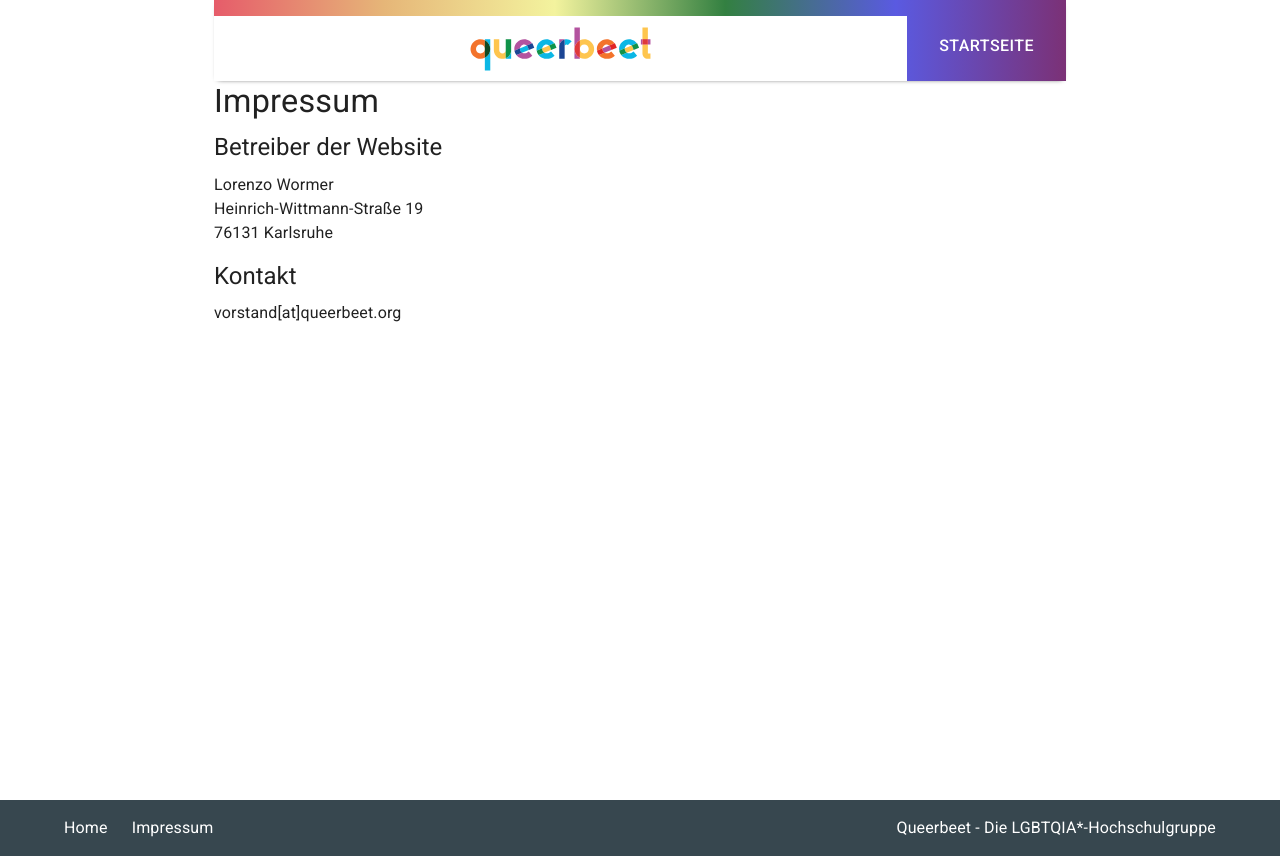
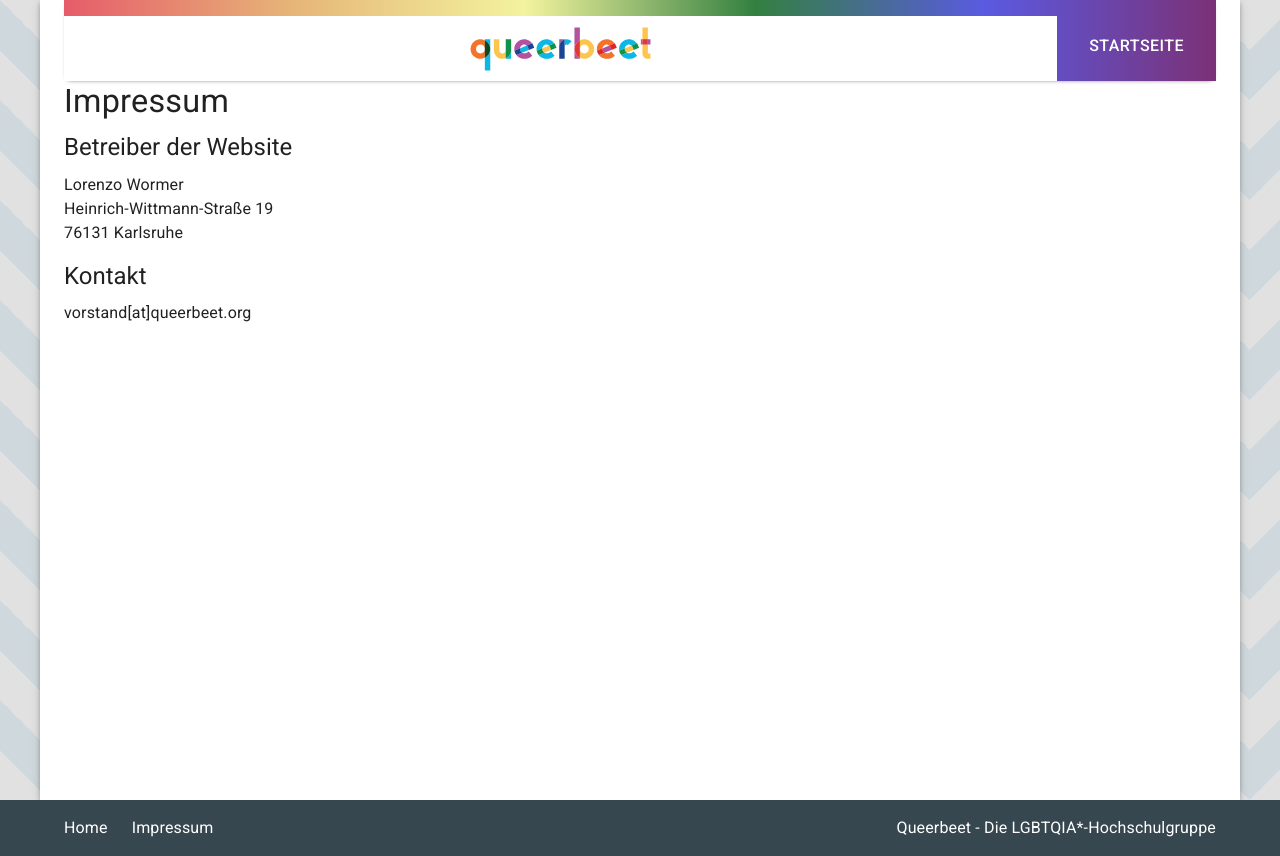
Before and after one commit to queerbeetVorstand/qb-website, a Next.js app: page /imprint in a window 1280 px wide. Built offline with nearby package versions, Linux system fonts and the light colour scheme.

Commit message:
refactor: enforce background and body padding website-wide

```diff
--- a/src/pages/_app.tsx
+++ b/src/pages/_app.tsx
@@ -49,7 +49,17 @@ export default function MyApp(props: AppProps): ReactElement {
           {/* CssBaseline kickstart an elegant, consistent, and simple baseline to build upon. */}
           <CssBaseline />
           <Box display="flex" flexDirection="column">
-            <Box minHeight="100vh">
+            <Box
+              minHeight="100vh"
+              sx={{
+                background: `linear-gradient(135deg, #e1e1e1 25%, transparent 25%) -50px 0,
+                              linear-gradient(225deg, #e1e1e1 25%, transparent 25%) -50px 0,
+                              linear-gradient(315deg, #e1e1e1 25%, transparent 25%),
+                              linear-gradient(45deg, #e1e1e1 25%, transparent 25%)`,
+                backgroundSize: "100px 100px",
+                backgroundColor: "#cfd8dc",
+              }}
+            >
               <Component {...pageProps} />
             </Box>
             <Footer />
--- a/src/pages/imprint.tsx
+++ b/src/pages/imprint.tsx
@@ -1,12 +1,11 @@
 import React, { ReactElement } from "react";
 import Text from "@mui/material/Typography";
-import Container from "@mui/material/Container";
 import Header from "@/sections/Header";
+import BodyContainer from "@/sections/BodyContainer";
 
 export default function About(): ReactElement {
   return (
-    <React.Fragment>
-      <Container maxWidth="md">
+    <BodyContainer>
       <Header />
       <Text variant="h4" component="h1">
         Impressum
@@ -27,7 +26,6 @@ export default function About(): ReactElement {
       <Text variant="body1" paragraph>
         vorstand[at]queerbeet.org
       </Text>
-      </Container>
-    </React.Fragment>
+    </BodyContainer>
   );
 }
--- /dev/null
+++ b/src/sections/BodyContainer.tsx
@@ -0,0 +1,19 @@
+import React, { FunctionComponent } from "react";
+import { Container } from "@mui/material";
+
+const BodyContainer: FunctionComponent = ({ children }) => (
+  <Container
+    maxWidth="lg"
+    sx={{
+      minHeight: "100vh",
+      bgcolor: "white",
+      px: 3,
+      boxShadow: 4,
+      pb: 3,
+    }}
+  >
+    {children}
+  </Container>
+);
+
+export default BodyContainer;
```
Also changed, not shown: src/pages/index.tsx (+7 -9 lines), src/pages/q-phase-21.tsx (+7 -29 lines). Lines whose indentation alone changed are shown as unchanged.
